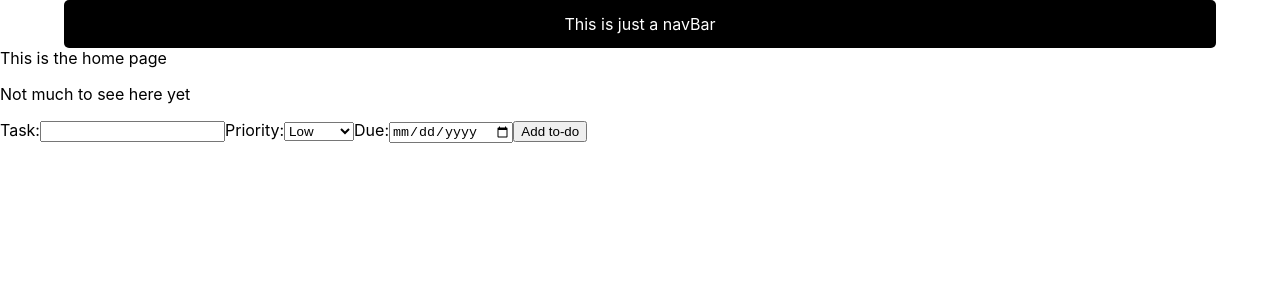
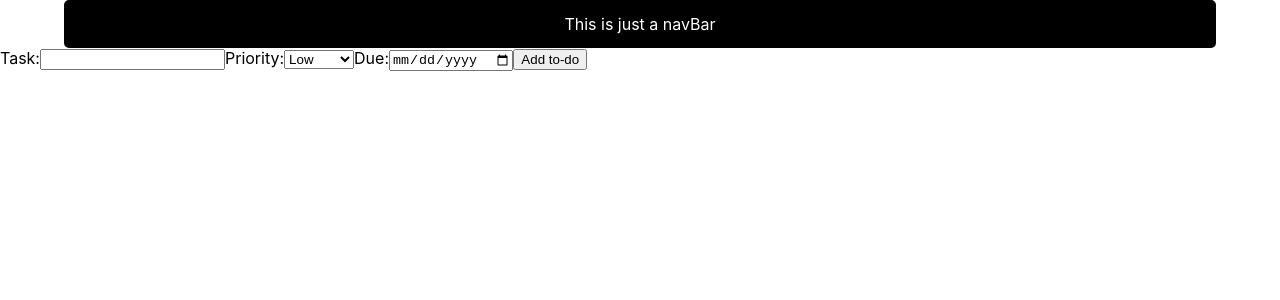
Before and after one commit to TheRadBass/organizer, a React (Create React App) app: page / in a window 1280 px wide. Shown: the top 300 px of the page. Built offline with nearby package versions, Linux system fonts and the light colour scheme.

Commit message:
Deleted unnecessary paragraphs

```diff
--- a/src/App.tsx
+++ b/src/App.tsx
@@ -5,8 +5,6 @@ const App = () => {
     <>
       <div className="wrapper">
         <nav className="main_nav_bar">This is just a navBar</nav>
-        <div>This is the home page</div>
-        <p>Not much to see here yet</p>
       </div>
       <ToDoList />
     </>
```
